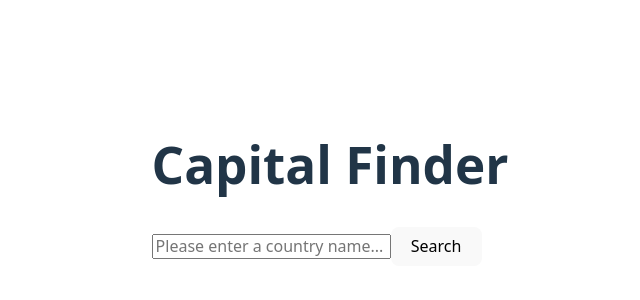
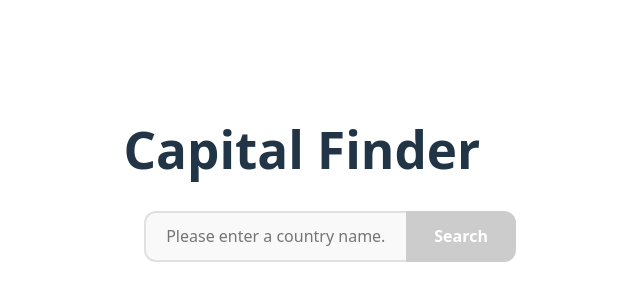
Before and after one commit to OlexTS/capitals-finder, a React (Vite) app: page / in a window 1280 px wide. Shown: the part 216-516 px from the top of the page, without its empty margins (310-950 px from the left). Built offline with nearby package versions, Linux system fonts and the light colour scheme.

Commit message:
add styles to searchBox

```diff
--- a/src/components/CountryInfo/CountryInfo.module.css
+++ b/src/components/CountryInfo/CountryInfo.module.css
@@ -123,6 +123,9 @@
     font-size: 30px;
     margin: 0;
   }
+  .text {
+    font-size: 20px;
+  }
   .bordersSection {
     margin-top: 10px;
     width: 100%;
--- a/src/components/CountryInfo/CountryInfo.tsx
+++ b/src/components/CountryInfo/CountryInfo.tsx
@@ -32,20 +32,22 @@ const CountryInfo = ({ data }: CountryInfoProps) => {
         <h2 className={styles.title}>{data.name.common}</h2>
       </div>
       <div className={styles.infoGroup}>
-        <p>
+        <p className={styles.text}>
           <span className={styles.label}>Capital: </span>
           {data.capital[0] || "N/A"}
         </p>
-        <p>
+        <p className={styles.text}>
           <span className={styles.label}>Region: </span>
           {data.region}
         </p>
-        <p>
+        <p className={styles.text}>
           <span className={styles.label}>Population: </span>
           {data.population.toLocaleString()}
         </p>
         <div className={styles.bordersSection}>
-          <span className={styles.label}>Borders:</span>
+          <p className={styles.text}>
+            <span className={styles.label}>Borders:</span>
+          </p>
           {!data.borders || data.borders.length === 0 ? (
             <span>"There are no land borders"</span>
           ) : (
@@ -64,10 +66,14 @@ const CountryInfo = ({ data }: CountryInfoProps) => {
       </button>
       {isShowMore && (
         <div className={styles.moreInfo}>
-          <p>Currencies: {currensiesList}</p>
-          <p>Languages: {languagesList}</p>
-          <p>
-            Maps:{" "}
+          <p className={styles.text}>
+            <span className={styles.label}>Currencies:</span> {currensiesList}
+          </p>
+          <p className={styles.text}>
+            <span className={styles.label}>Languages:</span> {languagesList}
+          </p>
+          <p className={styles.text}>
+            <span className={styles.label}>Maps: </span>
             <a
               href={data.maps.googleMaps}
               target="_blank"
--- /dev/null
+++ b/src/components/SearchCapital/SearchCapital.module.css
@@ -0,0 +1,64 @@
+.searchWrapper {
+    width: 90%;
+    max-width: 700px;
+    margin: 20px auto;
+    display: flex;
+    flex-direction: column;
+    gap: 12px;
+}
+.inputGroup{
+    position: relative;
+    display: flex;
+    flex-direction: column;
+    gap: 10px;
+}
+.searchInput {
+    width: 100%;
+    padding: 14px 20px;
+    font-size: 16px;
+    border: 2px solid #e0e0e0;
+    border-radius: 12px;
+    outline: none;
+    transition: all 0.3s ease;
+    background-color: #f9f9f9;
+}
+.searchInput:focus{
+    border-color: #007aff;
+    background-color: #fff;
+    box-shadow: 0 0 0 4px rgba(0, 122, 255, 0.1);
+}
+.searchBtn {
+    padding: 14px 24px;
+    font-size: 16px;
+    font-weight: 600;
+    color: #fff;
+    background-color: #007aff;
+    border: none;
+    border-radius: 12px;
+    cursor: pointer;
+    transition: background-color 0.2s transform 0.1s;
+}
+.searchBtn:hover{
+    background-color: #0056b3;
+}
+.searchBtn:active{
+    transform: scale(0.98);
+}
+.searchBtn:disabled{
+    background-color: #ccc;
+    cursor: not-allowed;
+}
+@media (min-width: 768px){
+    .inputGroup{
+        flex-direction: row;
+        gap: 0;
+    }
+    .searchInput{
+        border-radius: 12px 0 0 12px;
+        border-right: none;
+    }
+    .searchBtn{
+        border-radius: 0 12px 12px 0;
+        width: 140px;
+    }
+}
--- a/src/components/SearchCapital/SearchCapital.tsx
+++ b/src/components/SearchCapital/SearchCapital.tsx
@@ -1,4 +1,5 @@
 import { useState } from "react";
+import styles from "./SearchCapital.module.css";
 
 interface SearchCapitalProps {
   onSearch: (country: string) => void;
@@ -11,17 +12,27 @@ const SearchCapital = ({ onSearch }: SearchCapitalProps) => {
     if (inputValue.trim()) {
       onSearch(inputValue);
     }
-    setInputValue('')
+    setInputValue("");
   };
   return (
-    <form onSubmit={handleSubmit}>
+    <form className={styles.searchWrapper} onSubmit={handleSubmit}>
+      <div className={styles.inputGroup}>
+        {" "}
         <input
+          className={styles.searchInput}
           type="text"
           placeholder="Please enter a country name..."
           value={inputValue}
           onChange={(e) => setInputValue(e.target.value)}
         />
-      <button type="submit">Search</button>
+        <button
+          className={styles.searchBtn}
+          type="submit"
+          disabled={!inputValue.trim()}
+        >
+          Search
+        </button>
+      </div>
     </form>
   );
 };
```
Lines whose indentation alone changed are shown as unchanged.
